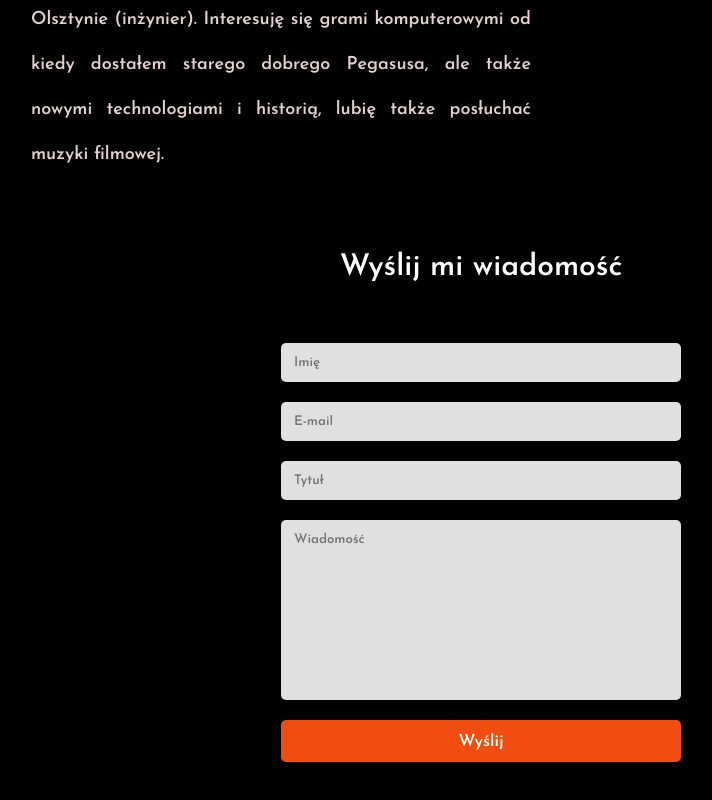
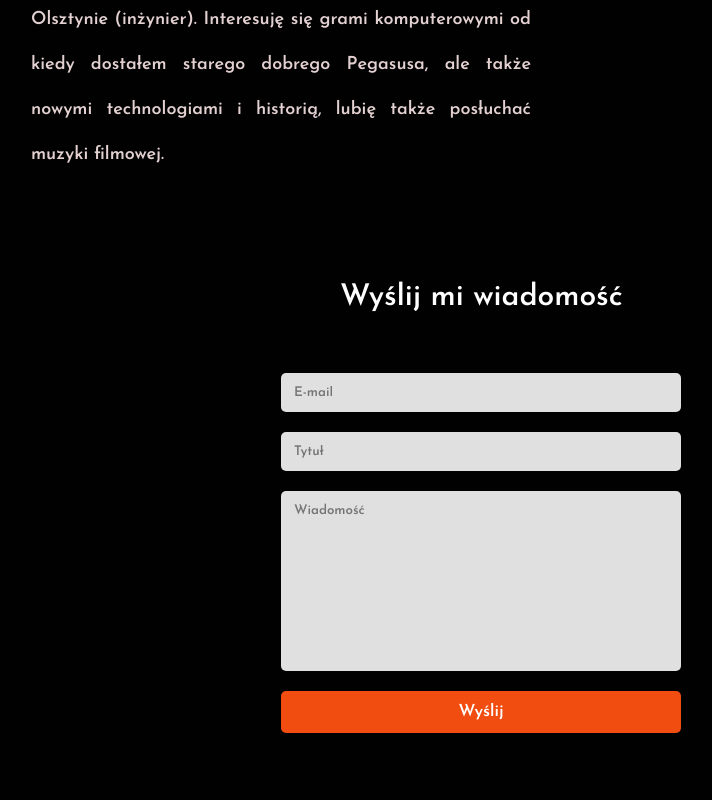
Before and after one commit to PioKl/Portfolio-Website, a React (Create React App) app: page / in a window 1280 px wide. Shown: the part 3388-4188 px from the top of the page, without its empty margins (109-821 px from the left). Built offline with nearby package versions, Linux system fonts and the light colour scheme; a web font is replaced by a local one.

Commit message:
Contact.js|Add aos fades and removal of one input with name (testing)

```diff
--- a/src/components/Contact.js
+++ b/src/components/Contact.js
@@ -4,16 +4,16 @@ import "../style/Contact.scss";
 const Contact = () => {
     return (
         <div id="contact" className="contact-container">
-            <div className="contact-titleContainer">
+            <div data-aos="flip-left" className="contact-titleContainer">
                 <h1 className="contact-titleContainer__title">Wyślij mi wiadomość</h1>
             </div>
 
             <form className="contact-form" action="">
-                <input className="contact-form__input contact-form__input--name" type="text" placeholder="Imię" />
-                <input className="contact-form__input contact-form__input--email" type="email" placeholder="E-mail" />
-                <input className="contact-form__input contact-form__input--title" type="text" placeholder="Tytuł" />
-                <textarea className="contact-form__input contact-form__input--message" name="" id="" placeholder="Wiadomość"/* cols="30" rows="10" */></textarea>
-                <button className="button button--submit" type="submit">Wyślij</button>
+                {/* <input className="contact-form__input contact-form__input--name" type="text" placeholder="Imię" /> */}
+                <input data-aos="fade-right" className="contact-form__input contact-form__input--email" type="email" placeholder="E-mail" />
+                <input data-aos="fade-left" className="contact-form__input contact-form__input--title" type="text" placeholder="Tytuł" />
+                <textarea data-aos="fade-right" className="contact-form__input contact-form__input--message" name="" id="" placeholder="Wiadomość"/* cols="30" rows="10" */></textarea>
+                <button data-aos="fade-left" className="button button--submit" type="submit">Wyślij</button>
             </form>
         </div>
     );
```
